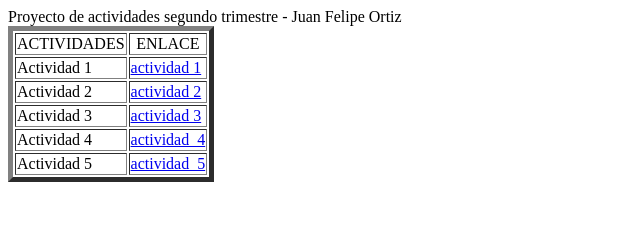
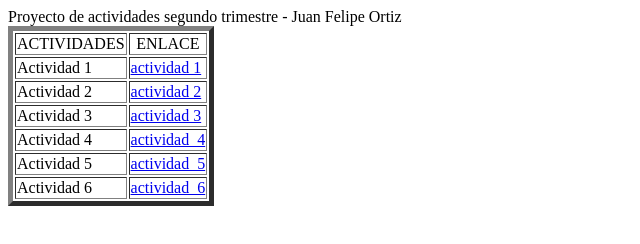
Before and after one commit to pipe70/projectsf1964704.github.io, a plain HTML site: page index.html in a window 1280 px wide. Shown: the whole page, without its empty margins (0-640 px from the left). Drawn offline with Linux system fonts and the light colour scheme.

Commit message:
commit 11

```diff
--- a/index.html
+++ b/index.html
@@ -31,6 +31,10 @@
                 <td>Actividad 5</td>
                 <td><a href="./actividades/actividad_5.html" target="_blank">actividad_5</a></td>
             </tr>
+            <tr>
+                <td>Actividad 6</td>
+                <td><a href="./actividades/actividad_6.html" target="_blank">actividad_6</a></td>
+            </tr>
 
 
     </body>
```
